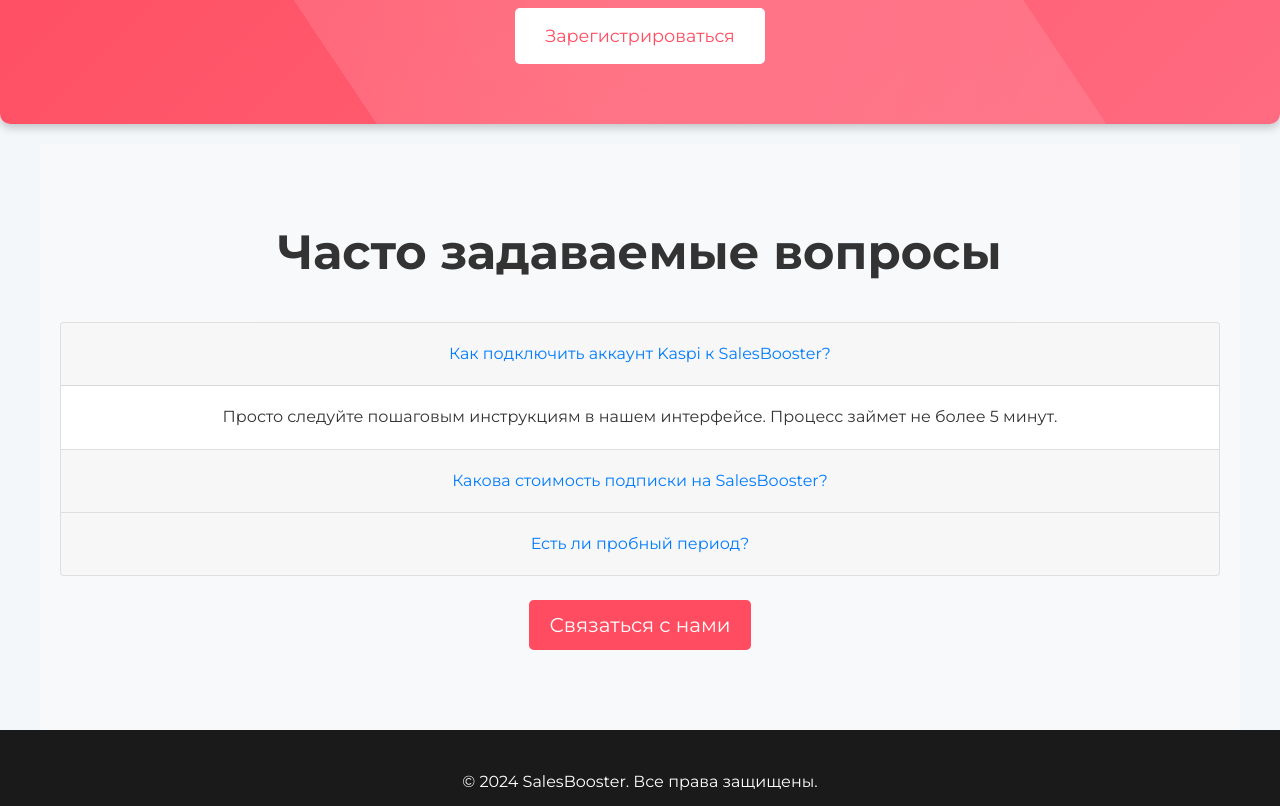
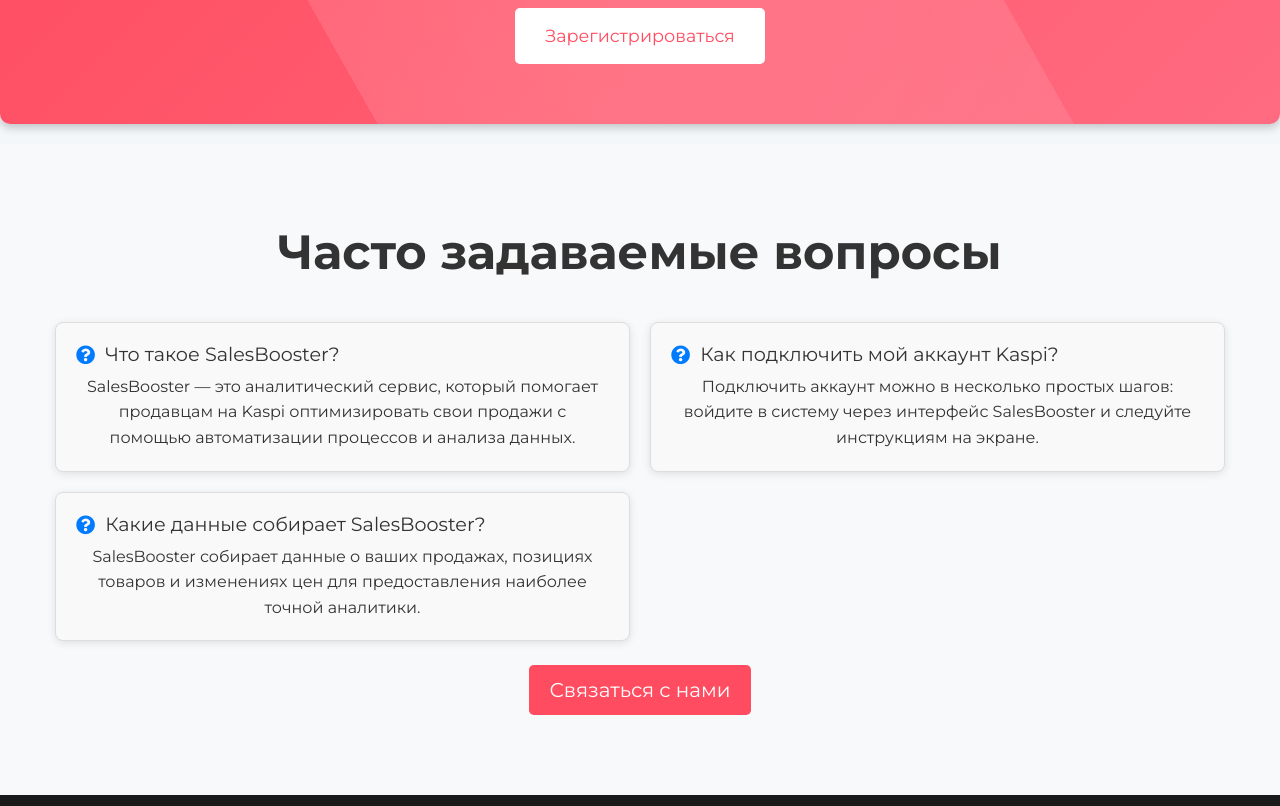
Before and after one commit to jesuswhy/SalesBooster, a plain HTML site: page index.html in a window 1280 px wide. Shown: the part 4274-5080 px from the top of the page. Drawn offline with nearby package versions, Linux system fonts and the light colour scheme.

Commit message:
Update index.html

```diff
--- a/index.html
+++ b/index.html
@@ -272,6 +272,38 @@
         .faq h2 {
             margin-bottom: 40px;
         }
+
+        .faq-grid {
+    display: grid;
+    grid-template-columns: 1fr 1fr;
+    gap: 20px;
+}
+
+.faq-item {
+    background-color: #f9f9f9;
+    border: 1px solid #ddd;
+    padding: 20px;
+    border-radius: 8px;
+    box-shadow: 0 2px 8px rgba(0, 0, 0, 0.1);
+}
+
+.faq-item h4 {
+    margin-top: 0;
+    font-size: 1.2em;
+    display: flex;
+    align-items: center;
+}
+
+.faq-item h4 i {
+    margin-right: 10px;
+    color: #007bff;
+}
+
+.faq-item p {
+    margin-bottom: 0;
+    line-height: 1.6;
+}
+
 
         footer {
             background-color: #1a1a1a;
@@ -834,56 +866,27 @@
         </div>
     </section>
 
-    <div class="container section faq">
-
-        <h2>Часто задаваемые вопросы</h2>
-
-        <div class="accordion" id="faqAccordion">
-            <div class="card">
-                <div class="card-header" id="faqHeading1">
-                    <h5 class="mb-0">
-                        <button class="btn btn-link" type="button" data-toggle="collapse" data-target="#faqCollapse1" aria-expanded="true" aria-controls="faqCollapse1">
-                            Как подключить аккаунт Kaspi к SalesBooster?
-                        </button>
-                    </h5>
+    <section class="section faq">
+        <div class="container">
+            <h2>Часто задаваемые вопросы</h2>
+            <div class="faq-grid">
+                <div class="faq-item">
+                    <h4><i class="fas fa-question-circle"></i> Что такое SalesBooster?</h4>
+                    <p>SalesBooster — это аналитический сервис, который помогает продавцам на Kaspi оптимизировать свои продажи с помощью автоматизации процессов и анализа данных.</p>
                 </div>
-                <div id="faqCollapse1" class="collapse show" aria-labelledby="faqHeading1" data-parent="#faqAccordion">
-                    <div class="card-body">
-                        Просто следуйте пошаговым инструкциям в нашем интерфейсе. Процесс займет не более 5 минут.
-                    </div>
+                <div class="faq-item">
+                    <h4><i class="fas fa-question-circle"></i> Как подключить мой аккаунт Kaspi?</h4>
+                    <p>Подключить аккаунт можно в несколько простых шагов: войдите в систему через интерфейс SalesBooster и следуйте инструкциям на экране.</p>
+                </div>
+                <div class="faq-item">
+                    <h4><i class="fas fa-question-circle"></i> Какие данные собирает SalesBooster?</h4>
+                    <p>SalesBooster собирает данные о ваших продажах, позициях товаров и изменениях цен для предоставления наиболее точной аналитики.</p>
                 </div>
             </div>
-            <div class="card">
-                <div class="card-header" id="faqHeading2">
-                    <h5 class="mb-0">
-                        <button class="btn btn-link collapsed" type="button" data-toggle="collapse" data-target="#faqCollapse2" aria-expanded="false" aria-controls="faqCollapse2">
-                            Какова стоимость подписки на SalesBooster?
-                        </button>
-                    </h5>
-                </div>
-                <div id="faqCollapse2" class="collapse" aria-labelledby="faqHeading2" data-parent="#faqAccordion">
-                    <div class="card-body">
-                        Стоимость подписки зависит от выбранного тарифа. Подробности можно узнать на странице тарифов.
-                    </div>
-                </div>
-            </div>
-            <div class="card">
-                <div class="card-header" id="faqHeading3">
-                    <h5 class="mb-0">
-                        <button class="btn btn-link collapsed" type="button" data-toggle="collapse" data-target="#faqCollapse3" aria-expanded="false" aria-controls="faqCollapse3">
-                            Есть ли пробный период?
-                        </button>
-                    </h5>
-                </div>
-                <div id="faqCollapse3" class="collapse" aria-labelledby="faqHeading3" data-parent="#faqAccordion">
-                    <div class="card-body">
-                        Да, вы можете воспользоваться пробным периодом в 30 дней, чтобы оценить все возможности сервиса.
-                    </div>
-                </div>
-            </div>
-            <a href="mailto:info@salesbooster.com" class="btn btn-primary btn-lg mt-4">Связаться с нами</a>
         </div>
-    </div>
+        <a href="mailto:info@salesbooster.com" class="btn btn-primary btn-lg mt-4">Связаться с нами</a>
+    </section>
+
     <footer>
         <p>&copy; 2024 SalesBooster. Все права защищены.</p>
         <p><a href="conf.html">Политика конфиденциальности</a>  | <a href="pay.html">Политика оплаты</a>  | <a href="agreement.html">Пользовательское соглашение</a></p>
@@ -916,5 +919,6 @@
             window.scrollTo({top: 0, behavior: 'smooth'});
         };
     </script>
+
 </body>
 </html>
```
